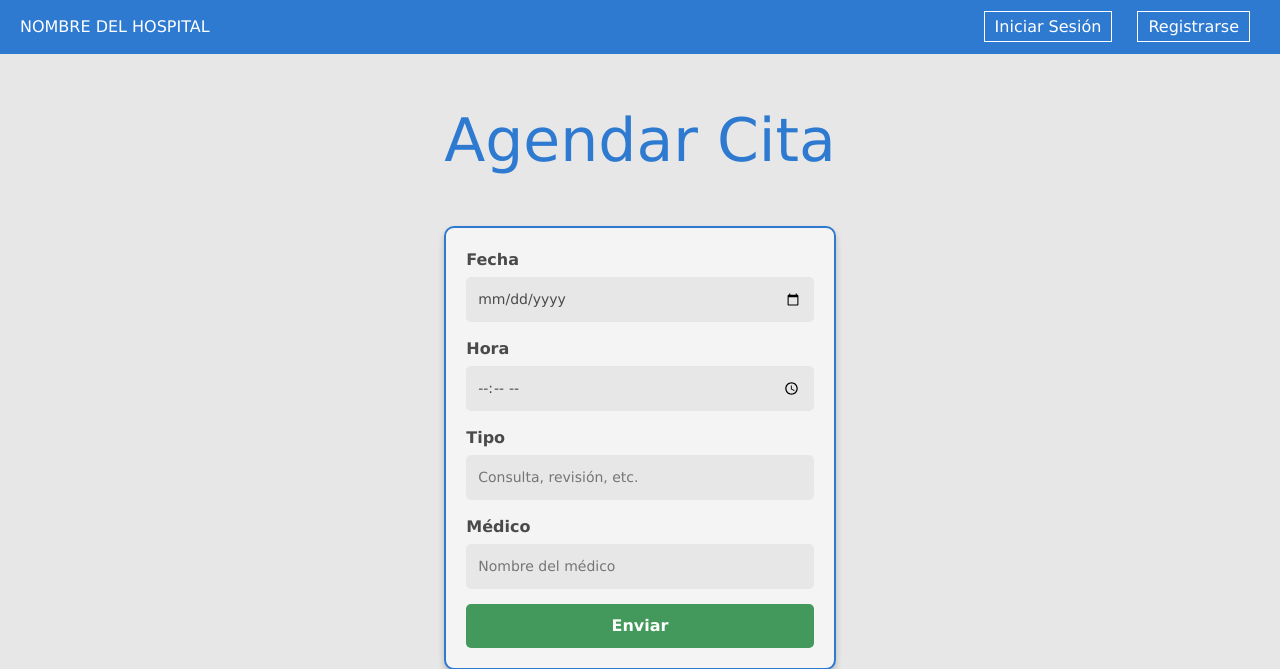
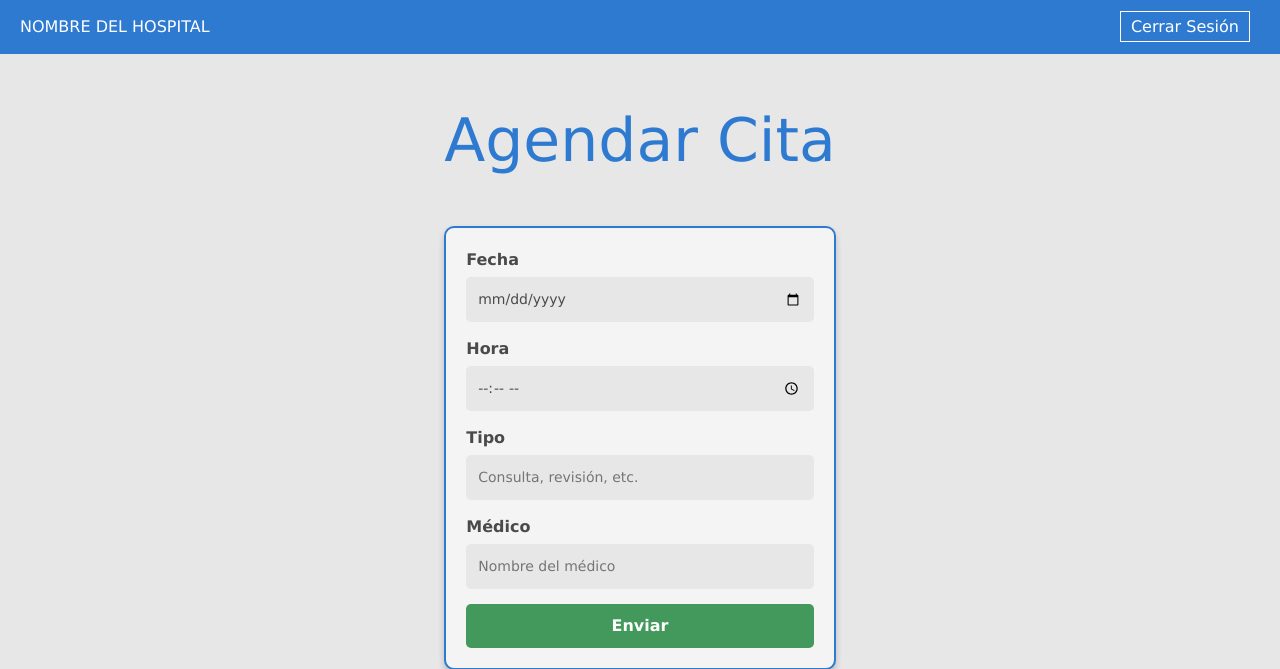
Before and after one commit to Eduardo37830/ingenieriaSoftware1, a Flask app: page /agendar_cita in a window 1280 px wide. Shown: the top 669 px of the page. Run offline with Flask 3, Linux system fonts and the light colour scheme; a user stored in the database is signed in.

Commit message:
Se agrego la funcionalidad de cerrar sesion

```diff
--- a/app/main.py
+++ b/app/main.py
@@ -29,6 +29,15 @@ def home():
 @app.route('/inicio_cliente')
 def inicio_cliente():
     return render_template('inicio_cliente.html')
+
+# ---------------------------------------------------------------------Cerrar sesion
+@app.route('/cerrar_sesion')
+def cerrar_sesion():
+    # Elimina todos los datos de la sesión
+    session.clear()
+    # Redirige al usuario a la página de inicio de sesión o inicio
+    return redirect(url_for('home'))
+
 
 
 # ---------------------------------------------------------------------Iniciar Sesion
--- a/app/templates/header.html
+++ b/app/templates/header.html
@@ -9,9 +9,12 @@
     <!-- Centro: Logo y enlaces -->
     <div class="navbar-right">
         <div class="navbar-links">
+            {% if session.get('cedula') %}
+            <a href="{{ url_for('cerrar_sesion') }}">Cerrar Sesión</a>
+            {% else %}
             <a href="{{ url_for('iniciar_sesion') }}">Iniciar Sesión</a>
             <a href="{{ url_for('registrarse') }}">Registrarse</a>
+            {% endif %}
         </div>
     </div>
-
 </nav>
```
